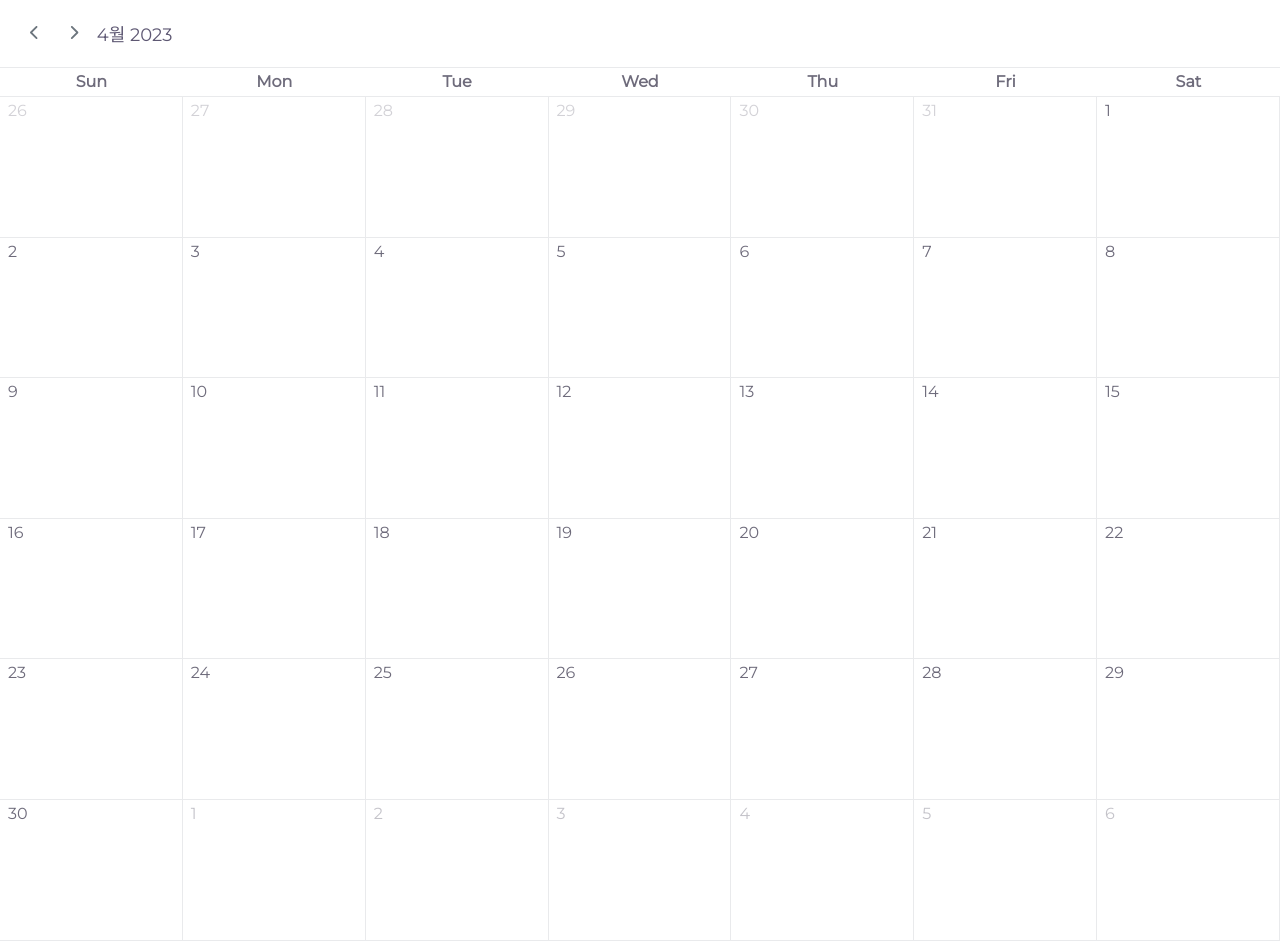
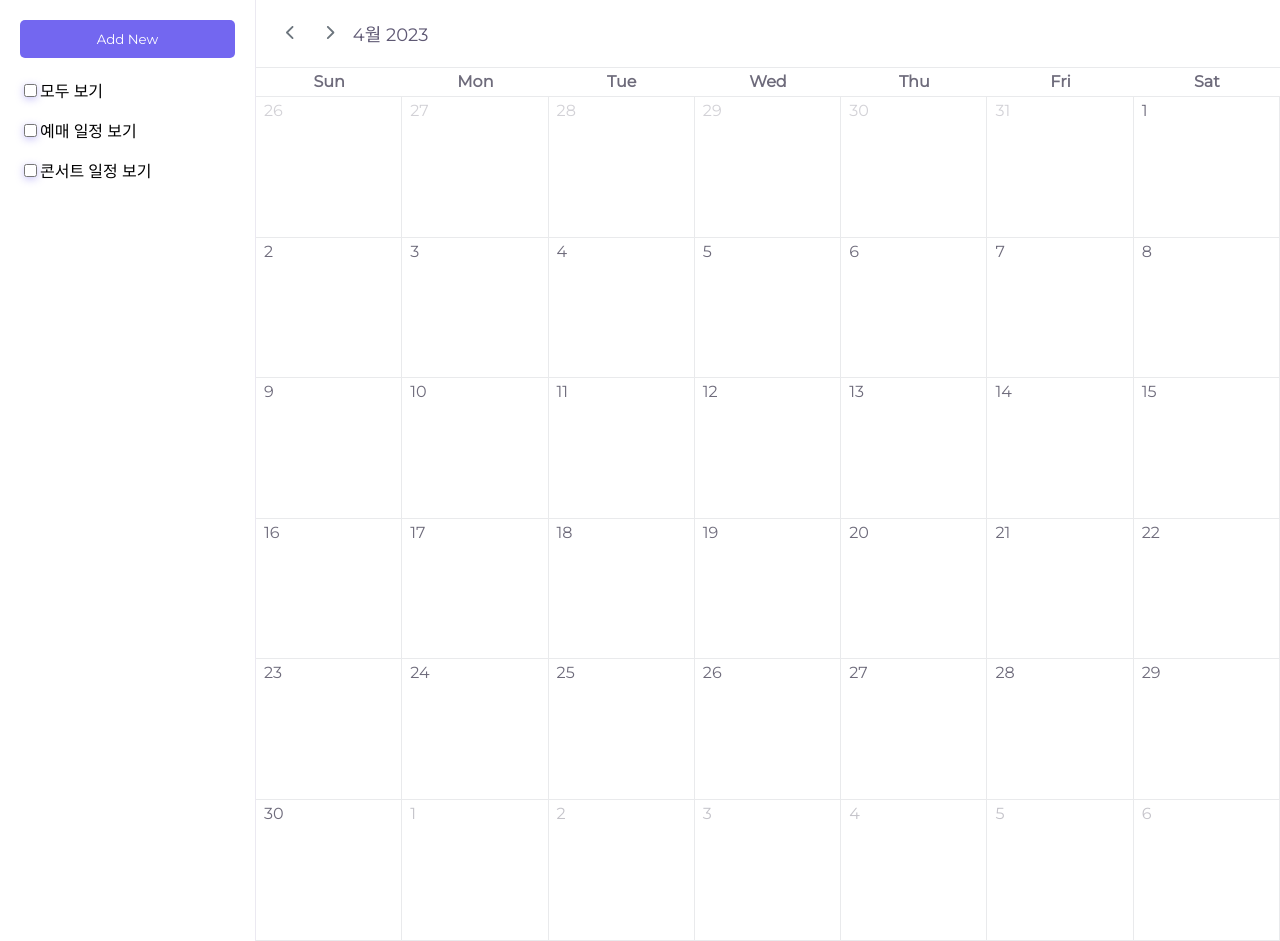
Before and after one commit to kimyou1102/performance_schedule, a React (Create React App) app: page / in a window 1280 px wide. Built offline with nearby package versions, Linux system fonts and the light colour scheme.

Commit message:
feat: 사이드바 구현

```diff
--- a/src/App.js
+++ b/src/App.js
@@ -1,11 +1,15 @@
 import GlobalStyle from "./GlobalStyle";
 import Calendar from "./Calendar";
+import Side from "./Side";
 
 function App() {
   return (
     <div className="App">
       <GlobalStyle />
-      <Calendar />
+      <div style={{position: 'relative'}}>
+        <Side />
+        <Calendar />
+      </div>
     </div>
   );
 }
--- /dev/null
+++ b/src/Side.jsx
@@ -0,0 +1,34 @@
+import React from "react";
+import {
+  SideDiv,
+  AddBtn,
+  CheckBoxs,
+  CheckBoxDiv,
+  CheckBox,
+  Label,
+} from "./styledComponents";
+
+const Side = () => {
+  return (
+    <SideDiv>
+      <AddBtn>Add New</AddBtn>
+      <CheckBoxs>
+        <CheckBoxDiv>
+            <CheckBox type="checkbox" id="allView" name="check" color="#7367F0" />
+            <Label htmlFor="allView">모두 보기</Label>
+        </CheckBoxDiv>
+        <CheckBoxDiv>
+            <CheckBox type="checkbox" id="ticketView" name="check" color="#00a661" />
+            <Label htmlFor="ticketView">예매 일정 보기</Label>
+        </CheckBoxDiv>
+        <CheckBoxDiv>
+            <CheckBox type="checkbox" id="concertView" name="check" color="red" />
+            <Label htmlFor="concertView">콘서트 일정 보기</Label>
+        </CheckBoxDiv>
+
+      </CheckBoxs>
+    </SideDiv>
+  );
+};
+
+export default Side;
--- a/src/styledComponents.js
+++ b/src/styledComponents.js
@@ -1,6 +1,7 @@
 import styled from "styled-components";
 
 export const CalendarDiv = styled.div`
+  padding-left: 20%;
 `
 
 // CalendarHeader.jsx 시작
@@ -99,3 +100,40 @@ export const OpenTitle = styled.p`
   margin: 0;
 `;
 // CalendarMain.jsx 끝
+
+
+// Side.jsx 시작
+export const SideDiv = styled.div`
+  position: absolute;
+  width: 20%;
+  height: 100%;
+  border-right: 1px solid #EBE9F1;
+  box-sizing: border-box;
+  padding: 20px;
+`;
+
+export const AddBtn = styled.button`
+  background: #7367F0;
+  border-radius: 5px;
+  width: 100%;
+  height: 38px;
+  color: white;
+  border: none;
+`;
+
+export const CheckBoxs = styled.div`
+  margin-top: 20px;
+`;
+
+export const CheckBoxDiv = styled.div`
+  margin-bottom: 16px;
+`;
+
+export const CheckBox = styled.input`
+  accent-color: ${(props) => props.color };
+  filter: drop-shadow(0px 2px 4px rgba(115, 103, 240, 0.4));
+`;
+
+export const Label = styled.label`
+
+`;
```
